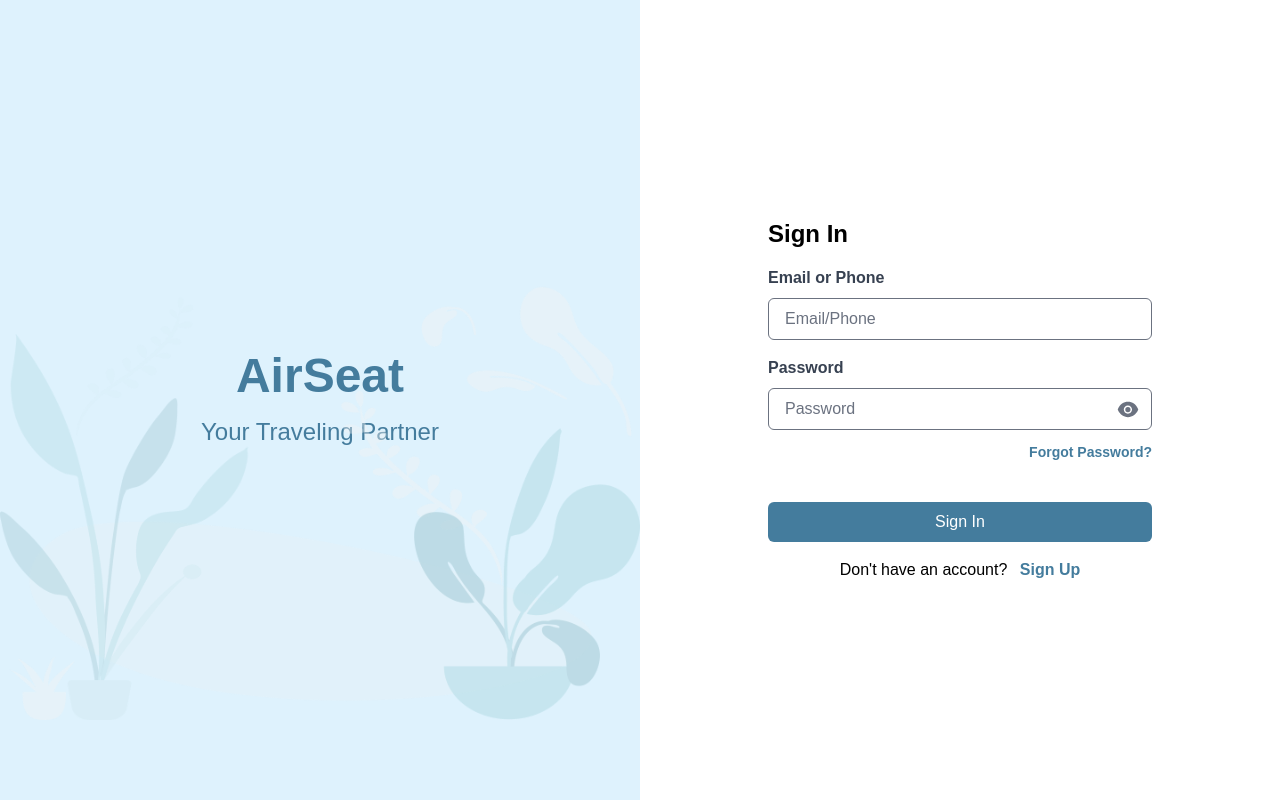
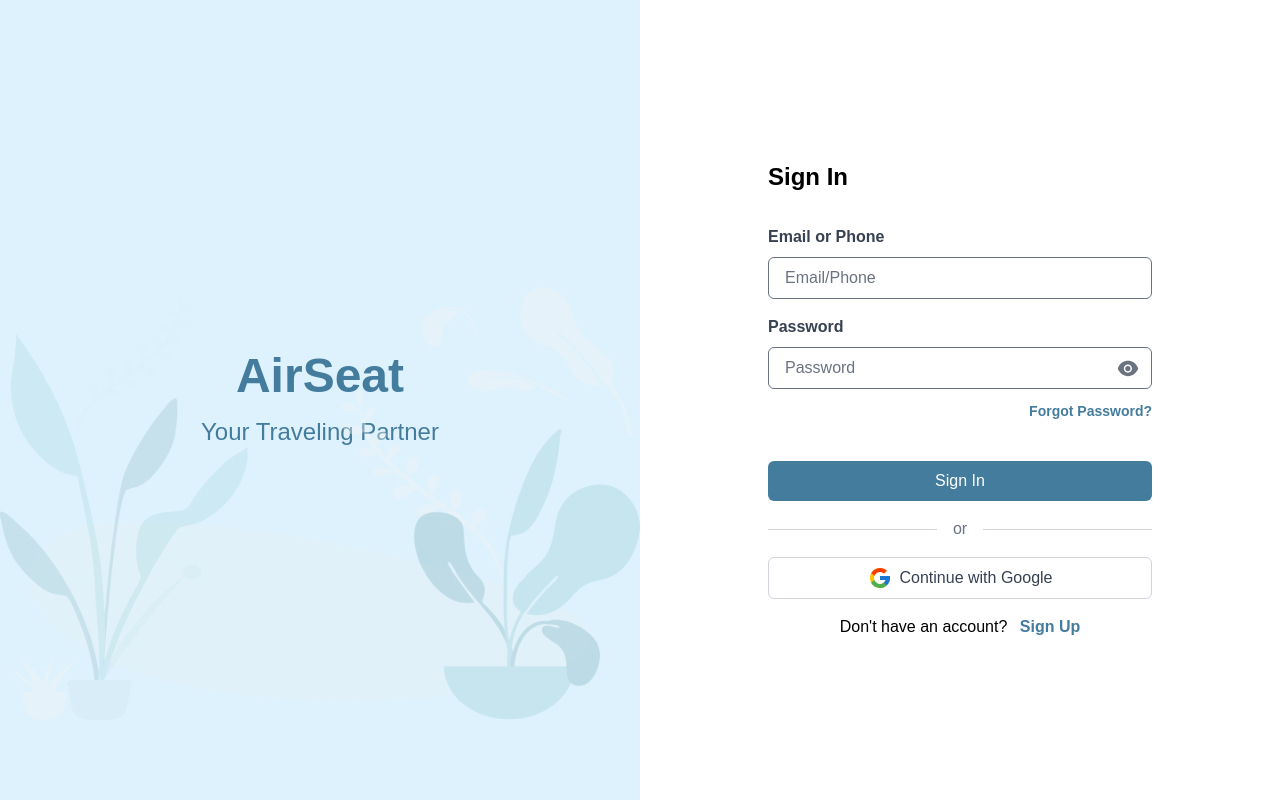
Before and after one commit to FSWAND-KM-6-C2-Final-Project/FE-AirSeat, a React (Create React App) app: page /sign-in in a window 1280 px wide. Built offline with nearby package versions, Linux system fonts and the light colour scheme.

Commit message:
Add Continue with Google button to SignIn component

```diff
--- a/src/components/SignIn.js
+++ b/src/components/SignIn.js
@@ -2,6 +2,7 @@
 import { useNavigate } from "react-router-dom";
 import plantsImage from "../images/plants.png";
 import { AiFillEye, AiFillEyeInvisible } from "react-icons/ai";
+import { FcGoogle } from "react-icons/fc";
 
 const SignIn = () => {
   const [emailOrPhone, setEmailOrPhone] = useState("");
@@ -49,6 +50,11 @@
     navigate("/sign-up");
   };
 
+  const handleGoogleSignIn = () => {
+    // Add your Google sign-in logic here
+    console.log("Google sign-in clicked");
+  };
+
   return (
     <div className="min-h-screen flex">
       <div className="flex-1 bg-customBlue4 flex flex-col justify-center items-center">
@@ -64,7 +70,7 @@
       </div>
       <div className="flex-1 flex flex-col justify-center items-center">
         <div className="w-full max-w-md px-8">
-          <h2 className="text-2xl font-bold mb-4">Sign In</h2>
+          <h2 className="text-2xl font-bold mb-8">Sign In</h2>
           <form onSubmit={handleSignIn}>
             <div className="mb-4">
               <label className="block text-gray-700 font-bold">
@@ -114,6 +120,18 @@
               Sign In
             </button>
           </form>
+          <div className="flex items-center my-4">
+            <hr className="flex-grow border-t border-gray-300" />
+            <span className="mx-4 text-gray-500">or</span>
+            <hr className="flex-grow border-t border-gray-300" />
+          </div>
+          <button
+            onClick={handleGoogleSignIn}
+            className="w-full bg-white border border-gray-300 text-gray-700 py-2 rounded-md flex items-center justify-center hover:bg-gray-100"
+          >
+            <FcGoogle size={24} className="mr-2" />
+            Continue with Google
+          </button>
           <p className="mt-4 text-center">
             Don't have an account?{" "}
             <span
```
